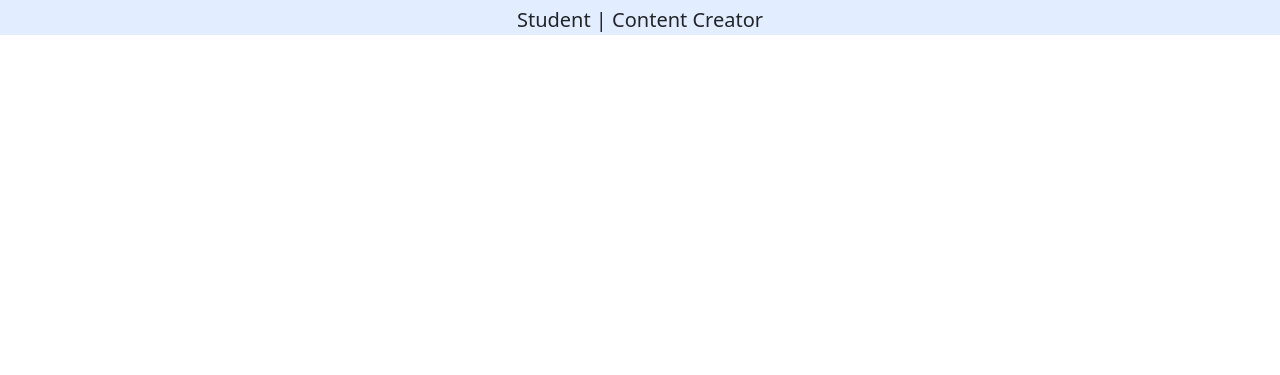
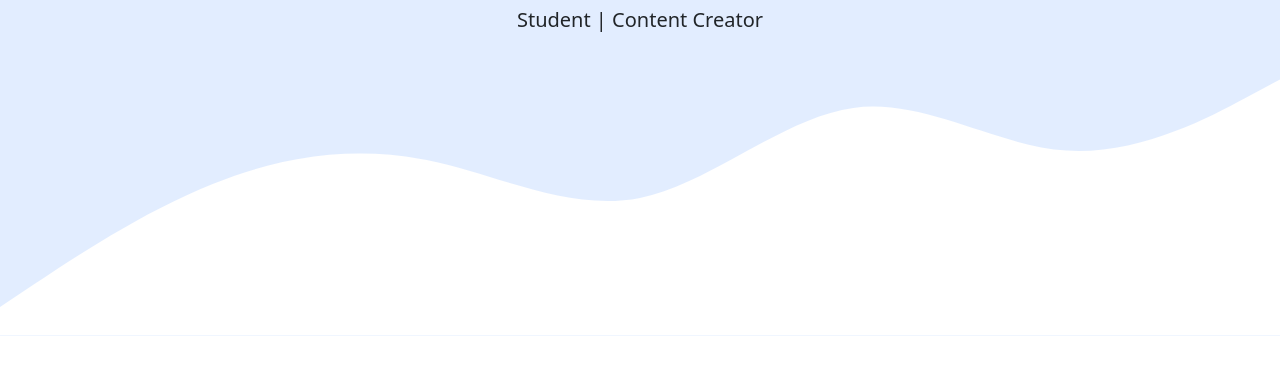
Before and after one commit to Rudzii16/bootsrap-porfolio, a plain HTML site: page index.html in a window 1280 px wide. Shown: the part 351-726 px from the top of the page. Drawn offline with nearby package versions, Linux system fonts and the light colour scheme.

Commit message:
gelombang in bootstrap

```diff
--- a/index.html
+++ b/index.html
@@ -72,6 +72,13 @@
       />
       <h1 class="display-4">Rudzi Ramdani</h1>
       <p class="lead">Student | Content Creator</p>
+      <svg xmlns="http://www.w3.org/2000/svg" viewBox="0 0 1440 320">
+        <path
+          fill="#ffffff"
+          fill-opacity="1.04"
+          d="M0,288L40,261.3C80,235,160,181,240,149.3C320,117,400,107,480,122.7C560,139,640,181,720,165.3C800,149,880,75,960,64C1040,53,1120,107,1200,112C1280,117,1360,75,1400,53.3L1440,32L1440,320L1400,320C1360,320,1280,320,1200,320C1120,320,1040,320,960,320C880,320,800,320,720,320C640,320,560,320,480,320C400,320,320,320,240,320C160,320,80,320,40,320L0,320Z"
+        ></path>
+      </svg>
     </section>
     <!--  Akhir Jumbotron  -->
 
--- a/style.css
+++ b/style.css
@@ -1,5 +1,4 @@
 .jumbotron {
-  padding: 2rem 1 rem;
-
+  padding-top: 2rem;
   background-color: #e2edff;
 }
```
Also changed, not shown: Progres_Project/gelombang_bootstarap.png (added).
